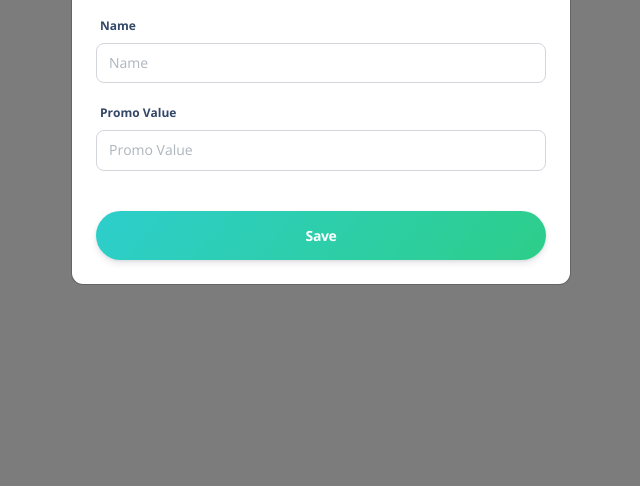
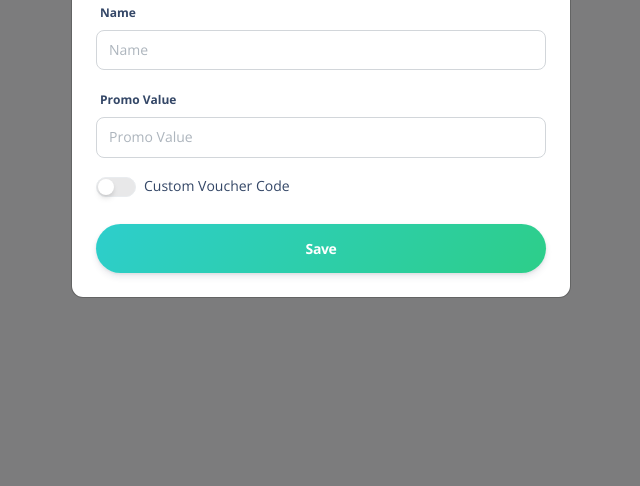
Before and after one commit to rizkifadilla/eCashier, a Flask app: page /promo in a window 1280 px wide, after a click on "Add Promo". Shown: the part 314-800 px from the top of the page, without its empty margins (319-959 px from the left). Run offline with Flask 2, Linux system fonts and the light colour scheme; data that the repository does not hold is empty; some libraries are stand-ins or nearby versions.

Commit message:
update: promo code custom on off

```diff
--- a/app.py
+++ b/app.py
@@ -26,9 +26,13 @@ def promo():
 def save_promo():
     name_promo = request.form['name_promo']
     promo_value = request.form['promo_value']
-    rand_voucher_code = ''.join((random.choice(string.ascii_uppercase) for x in range(10)))
+    custom_kode_voucher = request.form.get('custom_kode_voucher')
+    if custom_kode_voucher == "on":
+        voucher_code = request.form['voucher_code']
+    else:
+        voucher_code = ''.join((random.choice(string.ascii_uppercase) for x in range(10)))
     sql = "INSERT INTO promo_table (name, voucher_code, promo_value) VALUES (%s, %s,%s)"
-    val = (name_promo, rand_voucher_code, promo_value)
+    val = (name_promo, voucher_code, promo_value)
     cur = mysql.connection.cursor()
     cur.execute(sql, val)
     mysql.connection.commit()
--- a/templates/promo.html
+++ b/templates/promo.html
@@ -219,6 +219,11 @@
                       <input type="number" class="form-control" name="promo_value" placeholder="Promo Value"
                         aria-label="Promo_Value">
                     </div>
+                    <div class="form-check form-switch">
+                      <input class="form-check-input" type="checkbox" name="custom_kode_voucher" onclick="on_off_form()" id="id_custom_kode_voucher">
+                      <label class="form-check-label" for="id_custom_kode_voucher">Custom Voucher Code</label>
+                    </div>
+                    <div id="voucher_code"></div>
                     <div class="text-center">
                       <button type="submit"
                         class="btn btn-round bg-gradient-success btn-lg w-100 mt-4 mb-0">Save</button>
@@ -248,6 +253,14 @@
       }
       Scrollbar.init(document.querySelector('#sidenav-scrollbar'), options);
     }
+    function on_off_form(){
+      checked = document.getElementById('id_custom_kode_voucher').checked
+      if(checked == true){
+        document.getElementById('voucher_code').innerHTML = '<label>Voucher Code</label> <div class="input-group mb-3"><input type="text" class="form-control" name="voucher_code" placeholder="Voucher Code" aria-label="voucher_code"></div>'
+      }else{
+        document.getElementById('voucher_code').innerHTML = ""
+      }
+    }
   </script>
   <!-- Github buttons -->
   <script async defer src="https://buttons.github.io/buttons.js"></script>
```
